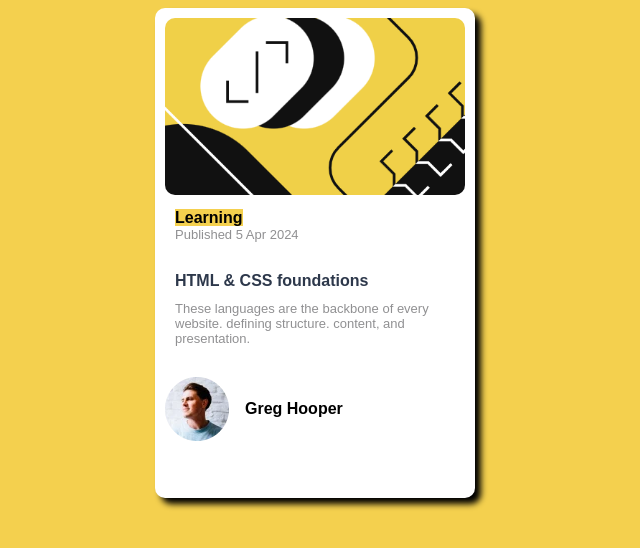
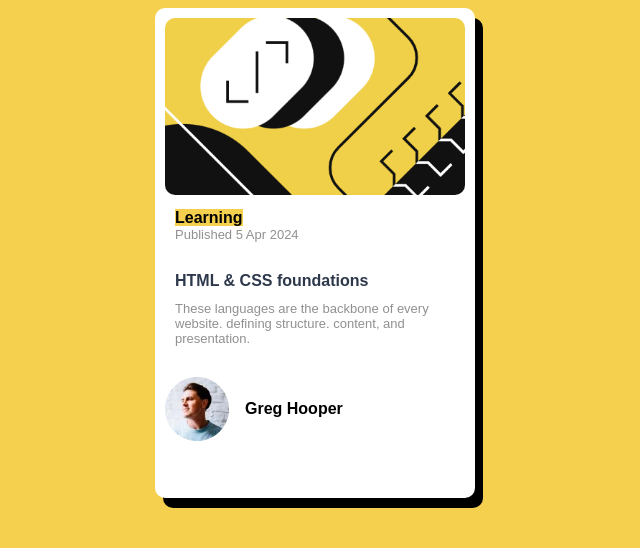
Before and after one commit to ghostofegypt/Blog-Card, a plain HTML site: page index.html in a window 1280 px wide. Shown: the whole page, without its empty margins (325-965 px from the left). Drawn offline with Linux system fonts and the light colour scheme.

Commit message:
Update styles.css

```diff
--- a/css/styles.css
+++ b/css/styles.css
@@ -11,7 +11,7 @@ body{
     background-color: #fff;
     border-radius: 10px;
     padding: 10px;
-    box-shadow: 6px 6px 6px black;
+    box-shadow: 8px 10px black;
     margin: auto;
 }
 h1{
```
